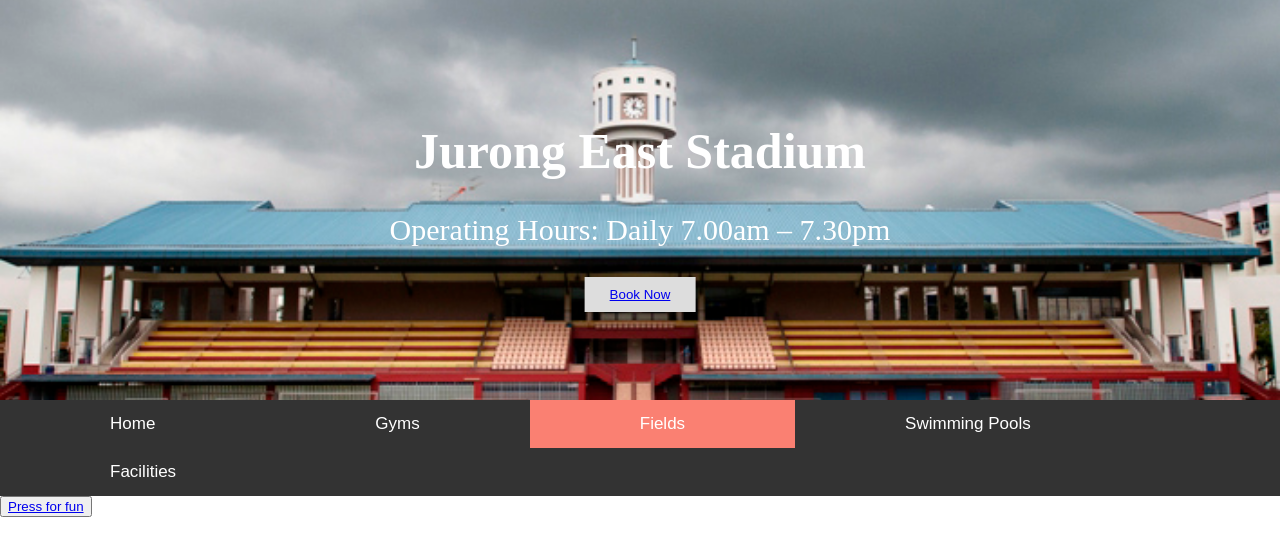
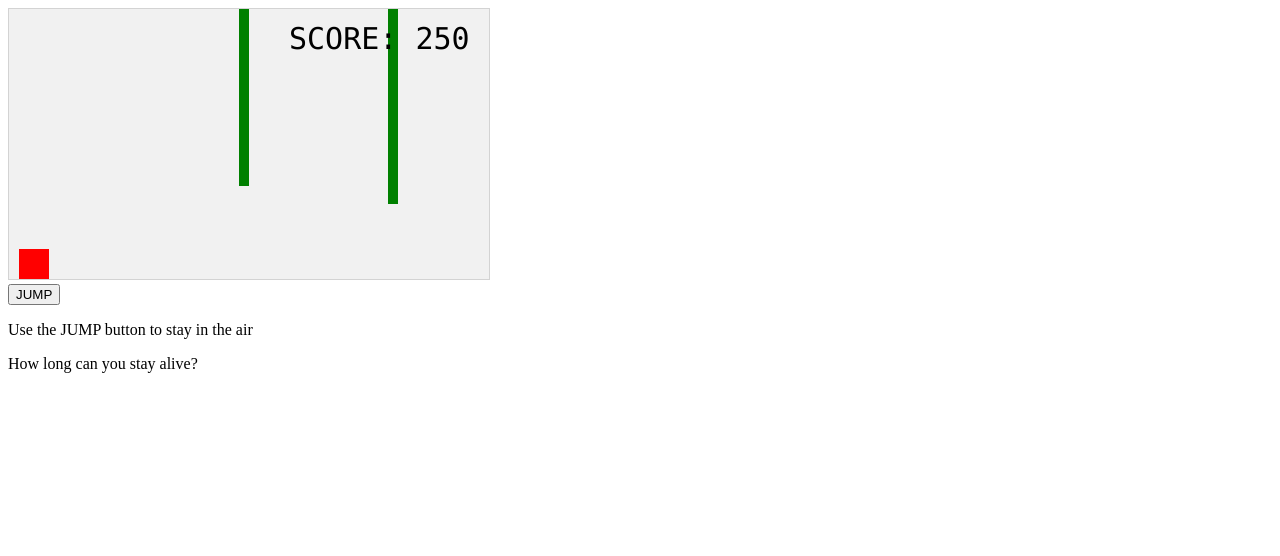
Before and after one commit to YTAN199/yijieassignmenttwo.github.io, a plain HTML site: page page6.html in a window 1280 px wide. Drawn offline with Linux system fonts and the light colour scheme.

Commit message:
Update page6.html

```diff
--- a/page6.html
+++ b/page6.html
@@ -1,103 +1,144 @@
 <!DOCTYPE html>
 <html>
 <head>
-  <title>Fields</title>
+  <title>Press for fun</title>
   <meta name="viewport" content="width=device-width, initial-scale=1">
 
   </head>
 
 <style>
- .topnav {
-  overflow: hidden;
-  background-color: #333;
+
+canvas {
+    border:1px solid #d3d3d3;
+    background-color: #f1f1f1;
 }
-
-.topnav a {
-  float: left;
-  color: white;
-  text-align: center;
-  padding: 14px 110px;
-  text-decoration: none;
-  font-size: 17px;
-}
-
-.topnav a:hover {
-  background-color: lightgray;
-  color: black;
-}
-
-.topnav a.active {
-  background-color: salmon;
-  color: white;
-}
-
-body, html {
-  height: 100%;
-  margin: 0;
-  font-family: Arial, Helvetica, sans-serif;
-}
-
-.hero-image {
-  background-image: url("stadium.jpg");
-  height: 50%;
-  background-position: center;
-  background-repeat: no-repeat;
-  background-size: cover;
-  position: relative;
-}
-
-  .hero-text {
-  text-align: center;
-  position: absolute;
-  top: 50%;
-  left: 50%;
-  transform: translate(-50%, -50%);
-  color: white;
-}
-
-  .hero-text button {
-  border: none;
-  outline: 0;
-  display: inline-block;
-  padding: 10px 25px;
-  color: black;
-  background-color: #ddd;
-  text-align: center;
-  cursor: pointer;
-}
-
-.hero-text button:hover {
-  background-color: #555;
-  color: white;
-}
-
 
 </style>
 
-<body>
+<body onload="startGame()">
+<script>
 
-  <div class="hero-image">
-  <div class="hero-text">
-    <h1 style="font-size:50px; font-family:PT serif">Jurong East Stadium</h1>
-    <p style="font-family: PT serif; font-size:30px";>
- Operating Hours: Daily 7.00am – 7.30pm
-    </p>
-    <button><a href="https://members.myactivesg.com/facilities/result?venue_filter=198">Book Now </a> </button>
+var myGamePiece;
+var myObstacles = [];
+var myScore;
 
-  </div>
-</div>
+function startGame() {
+    myGamePiece = new component(30, 30, "red", 10, 120);
+    myGamePiece.gravity = 0.05;
+    myScore = new component("30px", "Consolas", "black", 280, 40, "text");
+    myGameArea.start();
+}
 
-<div class="topnav">
-<a href="index.html">Home</a>
-<a href="page2.html" >Gyms</a>
-<a class="active" href="page3.html">Fields</a>
-<a href="page4.html">Swimming Pools</a>
-<a href="page5.html">Facilities</a>
-</div>
+var myGameArea = {
+    canvas : document.createElement("canvas"),
+    start : function() {
+        this.canvas.width = 480;
+        this.canvas.height = 270;
+        this.context = this.canvas.getContext("2d");
+        document.body.insertBefore(this.canvas, document.body.childNodes[0]);
+        this.frameNo = 0;
+        this.interval = setInterval(updateGameArea, 20);
+        },
+    clear : function() {
+        this.context.clearRect(0, 0, this.canvas.width, this.canvas.height);
+    }
+}
 
+function component(width, height, color, x, y, type) {
+    this.type = type;
+    this.score = 0;
+    this.width = width;
+    this.height = height;
+    this.speedX = 0;
+    this.speedY = 0;
+    this.x = x;
+    this.y = y;
+    this.gravity = 0;
+    this.gravitySpeed = 0;
+    this.update = function() {
+        ctx = myGameArea.context;
+        if (this.type == "text") {
+            ctx.font = this.width + " " + this.height;
+            ctx.fillStyle = color;
+            ctx.fillText(this.text, this.x, this.y);
+        } else {
+            ctx.fillStyle = color;
+            ctx.fillRect(this.x, this.y, this.width, this.height);
+        }
+    }
+    this.newPos = function() {
+        this.gravitySpeed += this.gravity;
+        this.x += this.speedX;
+        this.y += this.speedY + this.gravitySpeed;
+        this.hitBottom();
+    }
+    this.hitBottom = function() {
+        var rockbottom = myGameArea.canvas.height - this.height;
+        if (this.y > rockbottom) {
+            this.y = rockbottom;
+            this.gravitySpeed = 0;
+        }
+    }
+    this.crashWith = function(otherobj) {
+        var myleft = this.x;
+        var myright = this.x + (this.width);
+        var mytop = this.y;
+        var mybottom = this.y + (this.height);
+        var otherleft = otherobj.x;
+        var otherright = otherobj.x + (otherobj.width);
+        var othertop = otherobj.y;
+        var otherbottom = otherobj.y + (otherobj.height);
+        var crash = true;
+        if ((mybottom < othertop) || (mytop > otherbottom) || (myright < otherleft) || (myleft > otherright)) {
+            crash = false;
+        }
+        return crash;
+    }
+}
 
- <button><a href="https://members.myactivesg.com/facilities/result?venue_filter=198">Press for fun </a> </button>
+function updateGameArea() {
+    var x, height, gap, minHeight, maxHeight, minGap, maxGap;
+    for (i = 0; i < myObstacles.length; i += 1) {
+        if (myGamePiece.crashWith(myObstacles[i])) {
+            return;
+        }
+    }
+    myGameArea.clear();
+    myGameArea.frameNo += 1;
+    if (myGameArea.frameNo == 1 || everyinterval(150)) {
+        x = myGameArea.canvas.width;
+        minHeight = 20;
+        maxHeight = 200;
+        height = Math.floor(Math.random()*(maxHeight-minHeight+1)+minHeight);
+        minGap = 50;
+        maxGap = 200;
+        gap = Math.floor(Math.random()*(maxGap-minGap+1)+minGap);
+        myObstacles.push(new component(10, height, "green", x, 0));
+        myObstacles.push(new component(10, x - height - gap, "green", x, height + gap));
+    }
+    for (i = 0; i < myObstacles.length; i += 1) {
+        myObstacles[i].x += -1;
+        myObstacles[i].update();
+    }
+    myScore.text="SCORE: " + myGameArea.frameNo;
+    myScore.update();
+    myGamePiece.newPos();
+    myGamePiece.update();
+}
 
+function everyinterval(n) {
+    if ((myGameArea.frameNo / n) % 1 == 0) {return true;}
+    return false;
+}
+
+function accelerate(n) {
+    myGamePiece.gravity = n;
+}
+</script>
+<br>
+<button onmousedown="accelerate(-0.2)" onmouseup="accelerate(0.05)">JUMP</button>
+<p style="font-family:PT serif";>Use the JUMP button to stay in the air</p>
+<p>How long can you stay alive?</p>
 
 
 
```
